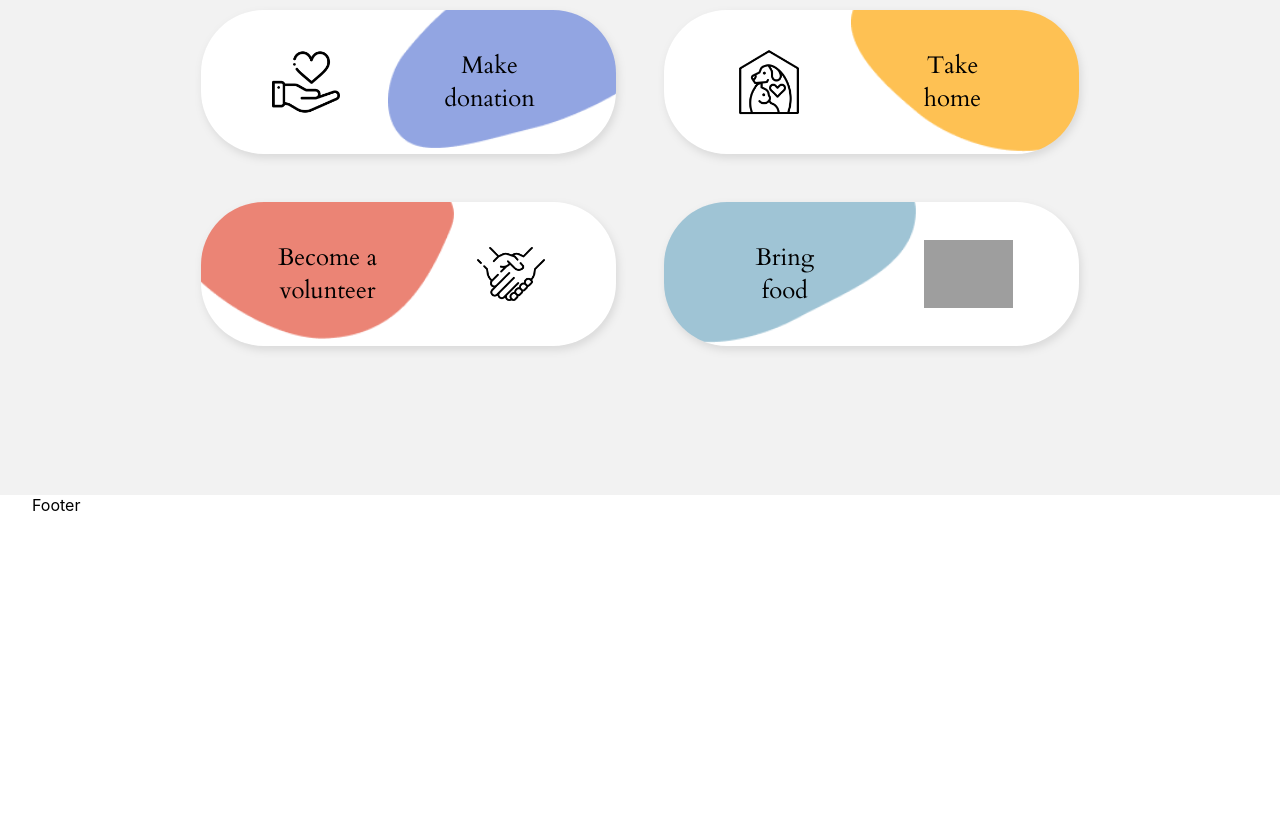
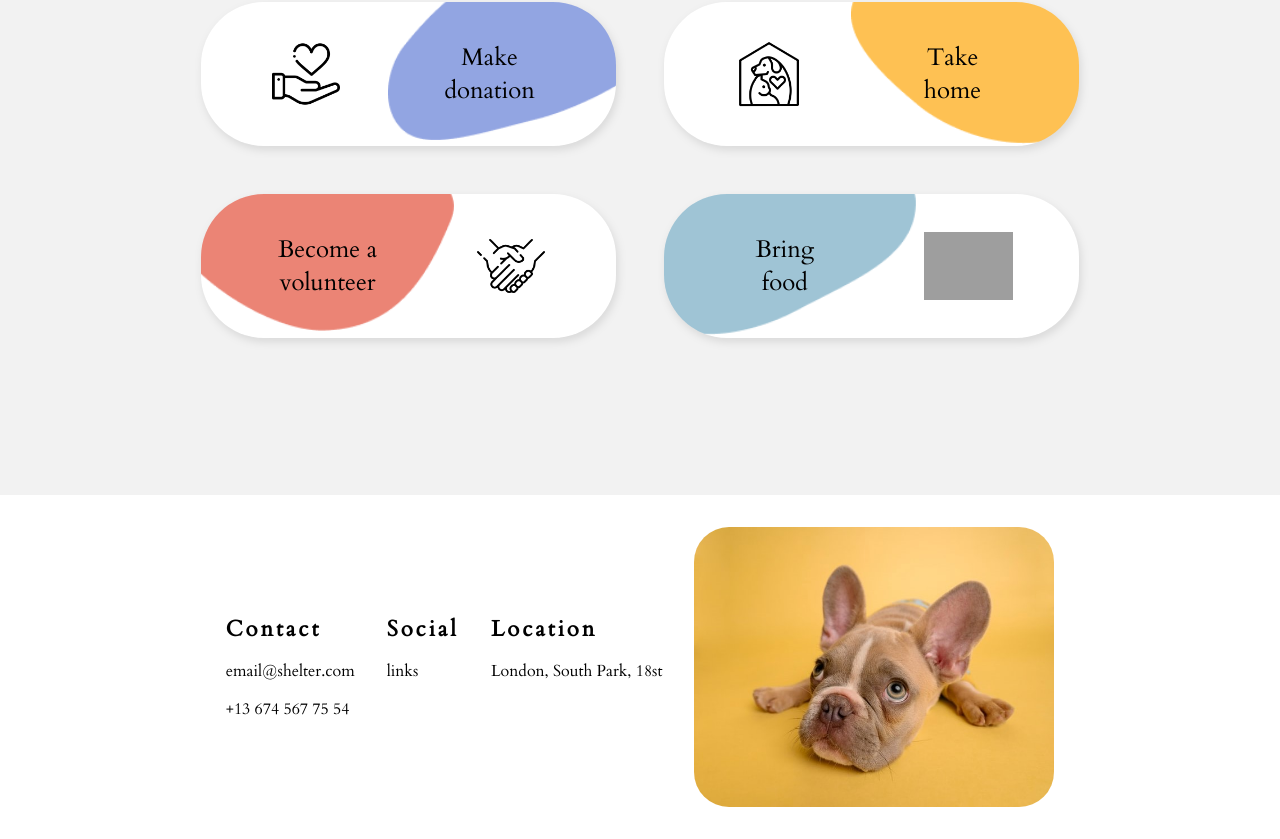
Before and after one commit to Anastasiya999/shelter-website, a React (Create React App) app: page / in a window 1280 px wide. Shown: the part 1945-2784 px from the top of the page. Before the commit the page ends 2460 px from the top, so only its background shows below. Built offline with nearby package versions, Linux system fonts and the light colour scheme; grey boxes are pictures that could not be loaded; a web font is replaced by a local one.

Commit message:
added footer

```diff
--- /dev/null
+++ b/src/components/Footer/FooterInfo.js
@@ -0,0 +1,16 @@
+import React from "react";
+
+const FooterInfo = ({ title, info }) => {
+  return (
+    <div>
+      <h1>{title}</h1>
+      {Array.isArray(info) ? (
+        info.map((item, id) => <p key={id}>{item}</p>)
+      ) : (
+        <p>{info}</p>
+      )}
+    </div>
+  );
+};
+
+export default FooterInfo;
--- a/src/components/Footer/index.js
+++ b/src/components/Footer/index.js
@@ -1,7 +1,22 @@
 import React from "react";
+import FooterInfo from "./FooterInfo";
+import styles from "./styles.module.scss";
+import footer_img from "../../assets/footer_img.jpg";
+import { footer_info } from "../../data";
 
 const Footer = () => {
-  return <div className="container">Footer</div>;
+  return (
+    <div className="container">
+      <div className={styles.footer}>
+        <div className={styles.info}>
+          {footer_info.map((item) => (
+            <FooterInfo key={item.id} title={item.title} info={item.info} />
+          ))}
+        </div>
+        <img src={footer_img} />
+      </div>
+    </div>
+  );
 };
 
 export default Footer;
--- a/src/components/Footer/styles.module.scss
+++ b/src/components/Footer/styles.module.scss
@@ -0,0 +1,48 @@
+.footer {
+  padding: 1rem 0;
+  display: flex;
+  justify-content: center;
+  align-items: flex-start;
+  flex-direction: column;
+  gap: 2rem;
+
+  img {
+    width: 90vw;
+    border-radius: 35px;
+  }
+}
+
+.info {
+  display: flex;
+  flex-direction: column;
+  gap: 2rem;
+
+  font-family: var(--ff-serif);
+
+  h1 {
+    font-size: var(--fs-600);
+    letter-spacing: 3px;
+  }
+
+  p {
+    margin-top: 1em;
+    text-align: left;
+  }
+}
+
+@media (min-width: 58rem) {
+  .footer {
+    padding: 2rem 0;
+    flex-direction: row;
+    align-items: center;
+
+    img {
+      height: 35vh;
+      width: auto;
+    }
+  }
+
+  .info {
+    flex-direction: row;
+  }
+}
--- a/src/components/SupportSection/styles.module.scss
+++ b/src/components/SupportSection/styles.module.scss
@@ -4,6 +4,7 @@
   flex-direction: column;
   justify-content: center;
   min-height: 100vh;
+  padding-bottom: 1rem;
 
   .cards {
     margin-top: 3rem;
@@ -58,8 +59,6 @@
 
 @media (min-width: 58rem) {
   .support_section {
-    height: 100vh;
-
     .cards {
       padding-inline: 15vw;
       flex-direction: row;
--- a/src/data.js
+++ b/src/data.js
@@ -78,4 +78,9 @@ const support_cards = [
   },
 ];
 
-export { dogs, support_cards };
+const footer_info = [
+  { id: 1, title: "Contact", info: ["email@shelter.com", "+13 674 567 75 54"] },
+  { id: 2, title: "Social", info: "links" },
+  { id: 3, title: "Location", info: "London, South Park, 18st" },
+];
+export { dogs, support_cards, footer_info };
```
Also changed, not shown: src/assets/footer_img.jpg.
